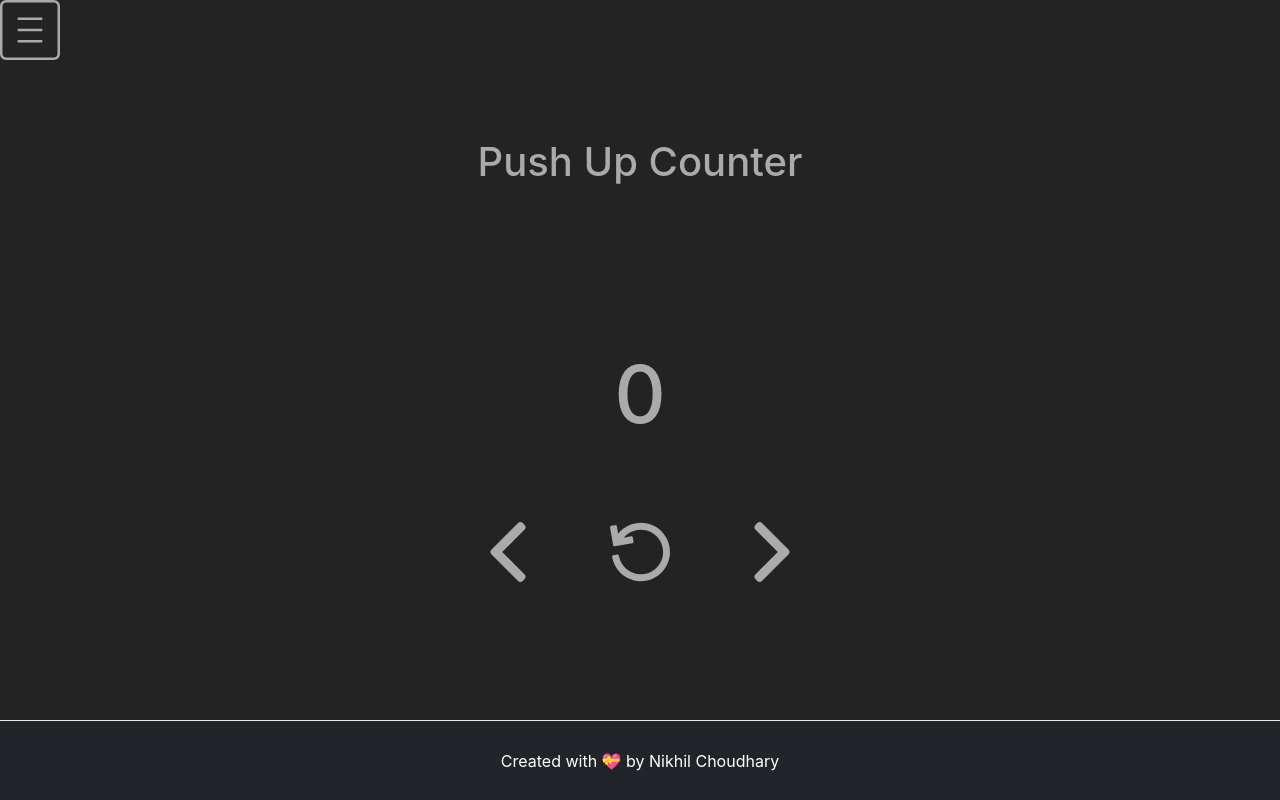
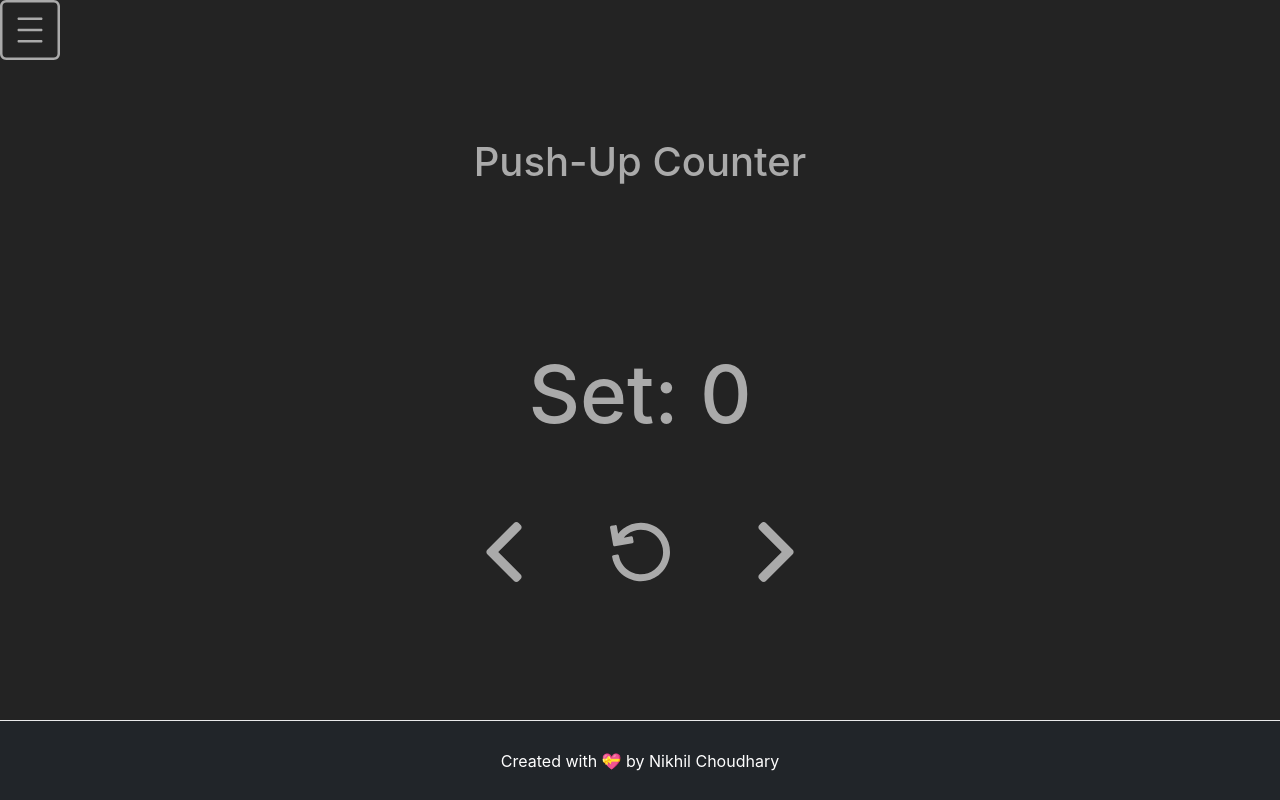
Before and after one commit to nikpydev/workout-assistant, a Next.js app: page /PushUpCounter in a window 1280 px wide. Built offline with nearby package versions, Linux system fonts and the light colour scheme.

Commit message:
Refactor code for PushUpCounter and add timer for 150 secs

```diff
--- a/components/PushUpCounter/PushUpCounter.component.tsx
+++ b/components/PushUpCounter/PushUpCounter.component.tsx
@@ -1,38 +1,95 @@
-import { useState } from 'react';
+import { useEffect, useState } from 'react';
 import LeftArrowIcon from '../Icons/LeftArrowIcon.component';
 import RefreshIcon from '../Icons/RefreshIcon.component';
 import RightArrowIcon from '../Icons/RightArrowIcon.component';
 import styles from './PushUpCounter.module.scss';
 
+const DefaultCountdownTimerValue = 150;
+let timerInstance: any;
+
 const PushUpCounter = () => {
   const [pushUpCount, setPushUpCount] = useState<number>(0);
+  const [timer, setTimer] = useState<number>(0);
 
   const increaseCount = () => {
     setPushUpCount((prevState) => prevState + 1);
+    rundownTimer();
   };
 
   const decreaseCount = () => {
     pushUpCount > 0 && setPushUpCount((prevState) => prevState - 1);
+    setTimer(0);
+    clearInterval(timerInstance);
   };
 
   const resetCount = () => {
     setPushUpCount(0);
+    setTimer(0);
+    clearInterval(timerInstance);
+  };
+
+  const rundownTimer = () => {
+    let countdownValue = DefaultCountdownTimerValue;
+    setTimer(DefaultCountdownTimerValue);
+
+    timerInstance = setInterval(() => {
+      setTimer((prevState) => (prevState > 0 ? prevState - 1 : 0));
+
+      if (countdownValue > 0) {
+        countdownValue -= 1;
+      }
+
+      if (countdownValue <= 0) {
+        clearInterval(timerInstance);
+      }
+    }, 1000);
+  };
+
+  const renderTitleText = () => {
+    return <h1 className={styles.sectionHeader}>Push-Up Counter</h1>;
+  };
+
+  const renderIncrementButton = () => {
+    return (
+      <div className={styles.rightArrow} onClick={increaseCount}>
+        <RightArrowIcon />
+      </div>
+    );
+  };
+
+  const renderDecrementButton = () => {
+    return (
+      <div className={styles.leftArrow} onClick={decreaseCount}>
+        <LeftArrowIcon />
+      </div>
+    );
+  };
+
+  const renderResetButton = () => {
+    return (
+      <div className={styles.resetArrow} onClick={resetCount}>
+        <RefreshIcon />
+      </div>
+    );
+  };
+
+  const renderTimerCount = () => {
+    return (
+      <h3 className={styles.pushUpCount}>
+        {timer && `${timer} seconds remaining`}
+      </h3>
+    );
   };
 
   return (
     <div>
-      <h1 className={styles.sectionHeader}>Push Up Counter</h1>
-      <h3 className={styles.pushUpCount}>{pushUpCount}</h3>
+      {renderTitleText()}
+      {!!timer && renderTimerCount()}
+      <h3 className={styles.pushUpCount}>Set: {pushUpCount}</h3>
       <div className={styles.buttonsContainer}>
-        <div className={styles.leftArrow} onClick={decreaseCount}>
-          <LeftArrowIcon />
-        </div>
-        <div className={styles.resetArrow} onClick={resetCount}>
-          <RefreshIcon />
-        </div>
-        <div className={styles.rightArrow} onClick={increaseCount}>
-          <RightArrowIcon />
-        </div>
+        {renderDecrementButton()}
+        {renderResetButton()}
+        {!timer && renderIncrementButton()}
       </div>
     </div>
   );
```
